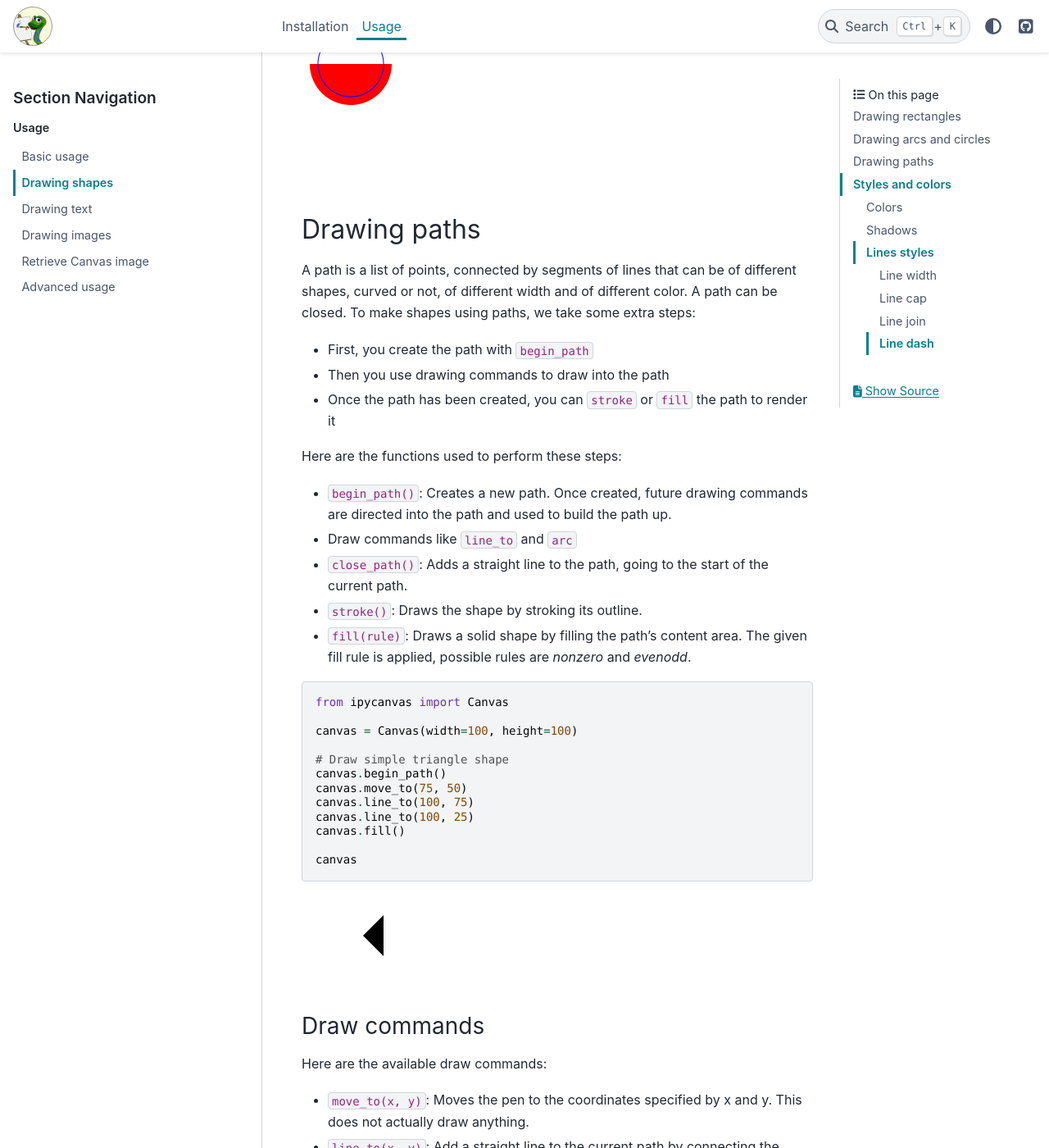
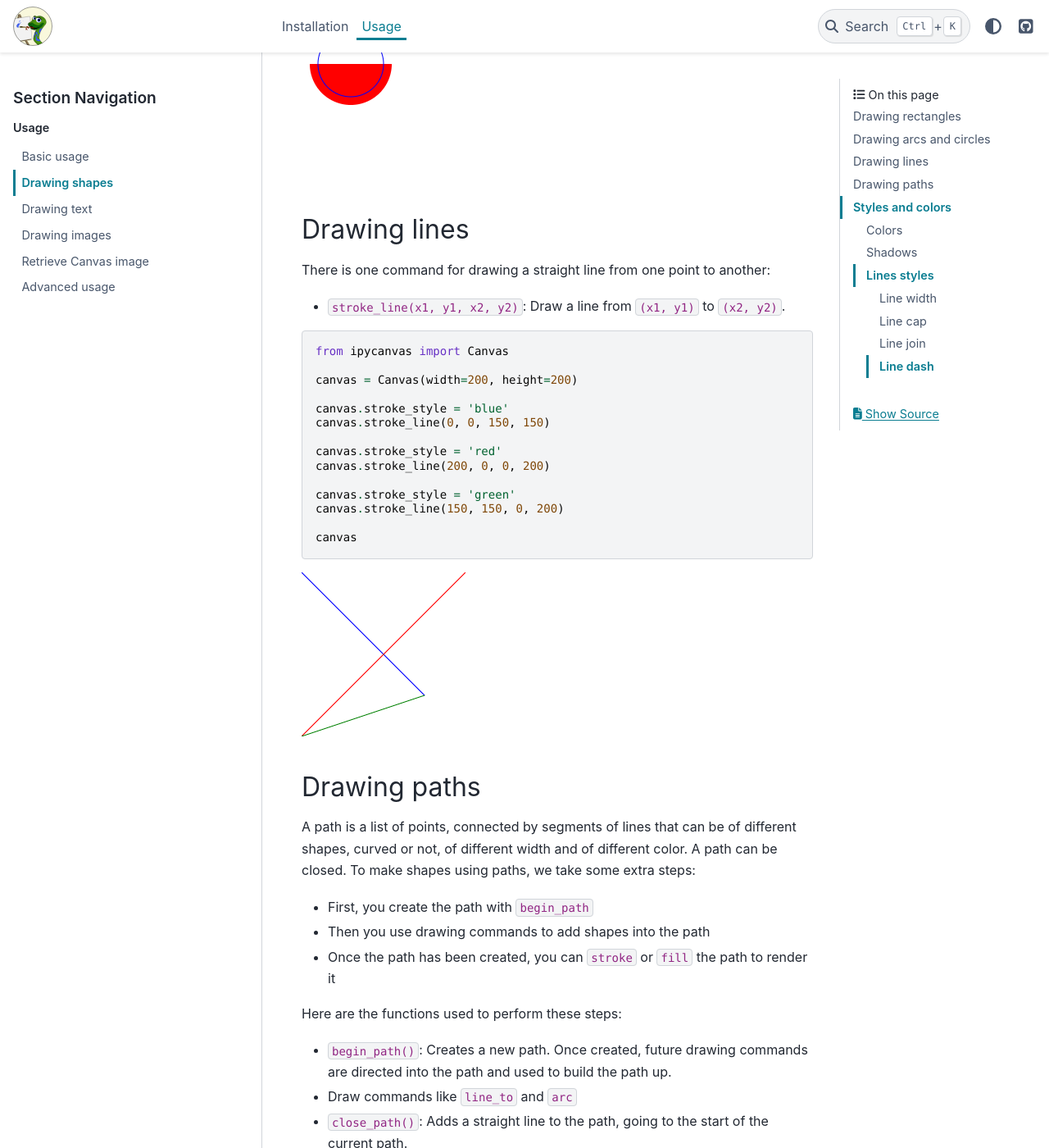
Before and after one commit to jupyter-widgets-contrib/ipycanvas, a Sphinx documentation site: the page built from docs/source/drawing_shapes.rst, in a window 1280 px wide and 1400 px high, scrolled down 3884 px. Shown: the whole window at 82% size. Built offline with Sphinx 7.4.7 and the PyData theme 0.15.4, drawn with Linux system fonts in a browser that asks for light colours; pages that are not in the unit, such as notebooks, are missing from menus.

Commit message:
Add stroke_line docs
Signed-off-by: martinRenou <martin.renou@gmail.com>

```diff
--- a/docs/source/drawing_shapes.rst
+++ b/docs/source/drawing_shapes.rst
@@ -100,6 +100,32 @@ There are methods that draw arcs/circles on the canvas:
 
 .. image:: images/arc.png
 
+Drawing lines
+-------------
+
+There is one command for drawing a straight line from one point to another:
+
+- ``stroke_line(x1, y1, x2, y2)``: Draw a line from ``(x1, y1)`` to ``(x2, y2)``.
+
+.. code:: Python
+
+    from ipycanvas import Canvas
+
+    canvas = Canvas(width=200, height=200)
+
+    canvas.stroke_style = 'blue'
+    canvas.stroke_line(0, 0, 150, 150)
+
+    canvas.stroke_style = 'red'
+    canvas.stroke_line(200, 0, 0, 200)
+
+    canvas.stroke_style = 'green'
+    canvas.stroke_line(150, 150, 0, 200)
+
+    canvas
+
+.. image:: images/lines.png
+
 Drawing paths
 -------------
 
@@ -108,7 +134,7 @@ of different width and of different color. A path can be closed. To make shapes
 extra steps:
 
 - First, you create the path with ``begin_path``
-- Then you use drawing commands to draw into the path
+- Then you use drawing commands to add shapes into the path
 - Once the path has been created, you can ``stroke`` or ``fill`` the path to render it
 
 Here are the functions used to perform these steps:
```
Also changed, not shown: docs/source/images/lines.png (added).
